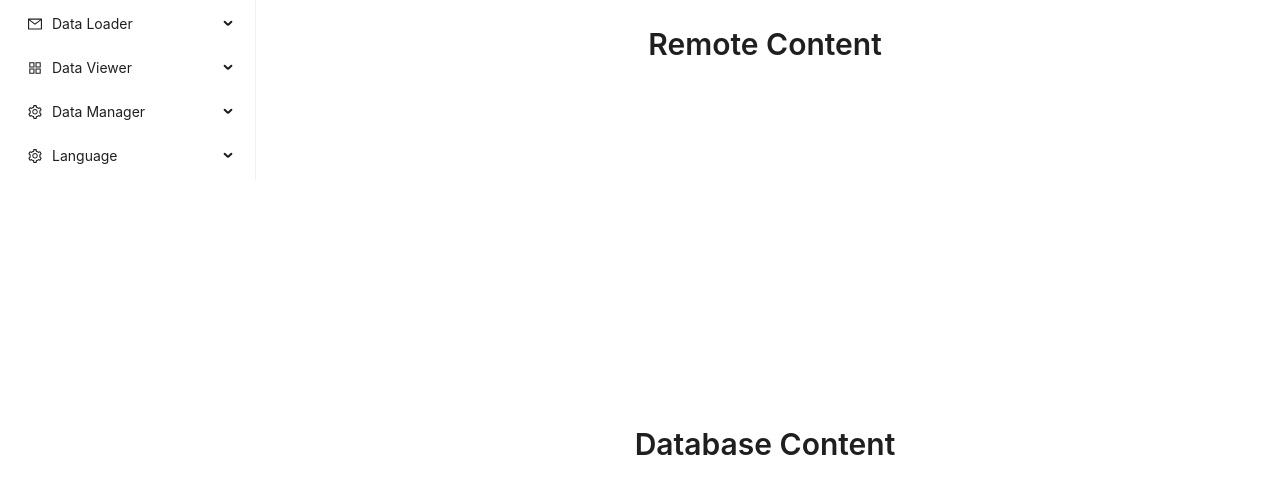
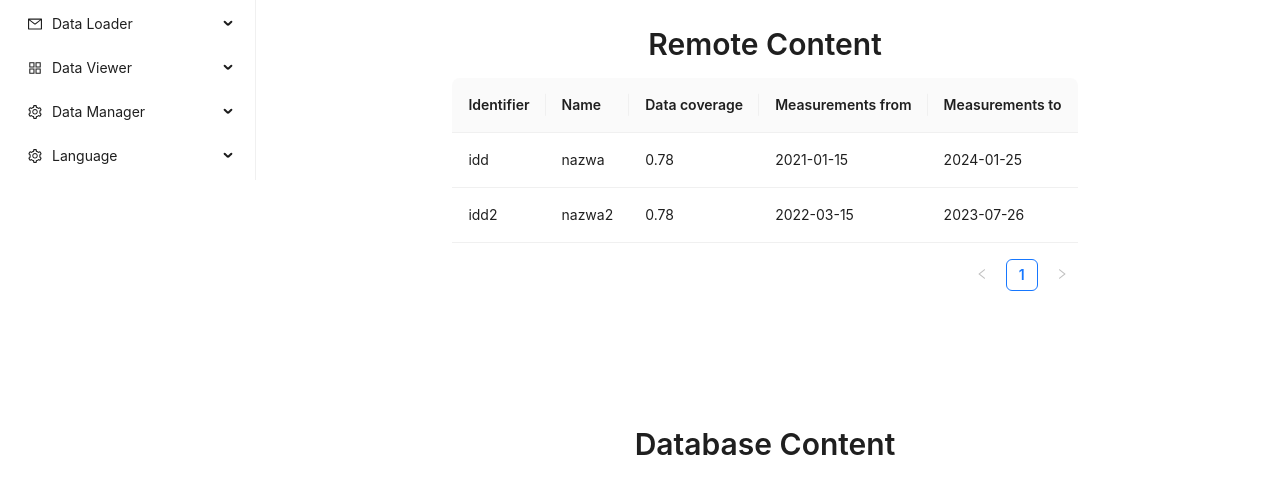
Before and after one commit to Pawel80256/noaa-dataservice, a React (Create React App) app in the folder noaa-dataservice-frontend/: page /dataloader/datasets in a window 1280 px wide. Shown: the top 494 px of the page. Built offline with nearby package versions, Linux system fonts and the light colour scheme.

Commit message:
dataloader view development

```diff
--- /dev/null
+++ b/noaa-dataservice-frontend/src/components/data_loader/RemoteDatasetsTable.tsx
@@ -0,0 +1,48 @@
+import {Table, TableProps} from "antd";
+import {NOAADataset} from "../../models/NOAADataset";
+import {useTranslation} from "react-i18next";
+
+export const RemoteDatasetsTable = () => {
+    const {t} = useTranslation();
+
+    const columns: TableProps<NOAADataset>['columns'] = [
+        {
+            title: t('IDENTIFIER_COLUMN'),
+            dataIndex:'id',
+            key:'id'
+        },
+        {
+            title: t('NAME_COLUMN'),
+            dataIndex:'name',
+            key:'name'
+        },
+        {
+            title: t('DATA_COVERAGE_COLUMN'),
+            dataIndex:'datacoverage',
+            key:'datacoverage',
+        },
+        {
+            title: t('MIN_DATE_COLUMN'),
+            dataIndex:'mindate',
+            key:'mindate',
+            render: (text, record) => record.mindate.toISOString().split('T')[0]
+        },
+        {
+            title: t('MAX_DATE_COLUMN'),
+            dataIndex:'maxdate',
+            key:'maxdate',
+            render: (text, record) => record.maxdate.toISOString().split('T')[0]
+        }
+    ]
+
+    const data: NOAADataset[] = [
+        {uid:'elo',mindate: new Date('2021-01-15'), maxdate: new Date('2024-01-25'), name:'nazwa', datacoverage:0.78,id:'idd'},
+        {uid:'el2o',mindate: new Date('2022-03-15'), maxdate: new Date('2023-07-26'), name:'nazwa2', datacoverage:0.78,id:'idd2'},
+    ]
+
+    return (
+        <>
+            <Table columns={columns} dataSource={data}/>
+        </>
+    )
+}
--- a/noaa-dataservice-frontend/src/i18n_languages/en.json
+++ b/noaa-dataservice-frontend/src/i18n_languages/en.json
@@ -7,6 +7,12 @@
   "STATIONS": "Stations",
   "MEASUREMENTS": "Measurements",
 
+  "IDENTIFIER_COLUMN": "Identifier",
+  "NAME_COLUMN": "Name",
+  "DATA_COVERAGE_COLUMN": "Data coverage",
+  "MIN_DATE_COLUMN": "Measurements from",
+  "MAX_DATE_COLUMN": "Measurements to",
+
   "REMOTE_CONTENT": "Remote Content",
   "DATABASE_CONTENT": "Database Content",
 
--- a/noaa-dataservice-frontend/src/i18n_languages/pl.json
+++ b/noaa-dataservice-frontend/src/i18n_languages/pl.json
@@ -7,6 +7,12 @@
   "STATIONS": "Stacje",
   "MEASUREMENTS": "Pomiary",
 
+  "IDENTIFIER_COLUMN": "Identyfikator",
+  "NAME_COLUMN": "Nazwa",
+  "DATA_COVERAGE_COLUMN": "Pokrycie danych",
+  "MIN_DATE_COLUMN": "Pomiary od",
+  "MAX_DATE_COLUMN": "Pomiary do",
+
   "REMOTE_CONTENT": "Zdalna Zawartość",
   "DATABASE_CONTENT": "Zawartość Bazy Danych",
 
--- /dev/null
+++ b/noaa-dataservice-frontend/src/models/NOAADataset.ts
@@ -0,0 +1,8 @@
+export interface NOAADataset {
+    uid:string,
+    mindate:Date,
+    maxdate:Date,
+    name:string,
+    datacoverage:number,
+    id:string
+}
--- /dev/null
+++ b/noaa-dataservice-frontend/src/services/NOAADatasetService.ts
@@ -0,0 +1,3 @@
+export interface NOAADatasetService{
+
+}
--- a/noaa-dataservice-frontend/src/views/DatasetLoaderView.tsx
+++ b/noaa-dataservice-frontend/src/views/DatasetLoaderView.tsx
@@ -1,12 +1,18 @@
 import {Divider, Flex, Row, Typography} from "antd";
 import {useTranslation} from "react-i18next";
+import {RemoteDatasetsTable} from "../components/data_loader/RemoteDatasetsTable";
 
 export const DatasetLoaderView = () =>{
     const {t} = useTranslation();
     return(
         <>
-            <Flex style={{width:'100%', height:'50%'}} align={'flex-start'} justify={'center'}>
-                <Typography.Title level={2}>{t('REMOTE_CONTENT')}</Typography.Title>
+            <Flex style={{width:'100%', height:'50%'}} align={'center'} justify={'flex-start'} vertical>
+                <Row>
+                    <Typography.Title level={2}>{t('REMOTE_CONTENT')}</Typography.Title>
+                </Row>
+                <Row>
+                    <RemoteDatasetsTable/>
+                </Row>
             </Flex>
             <Flex style={{width:'100%', height:'50%'}} align={'flex-start'} justify={'center'}>
                 <Typography.Title level={2}>{t('DATABASE_CONTENT')}</Typography.Title>
```
